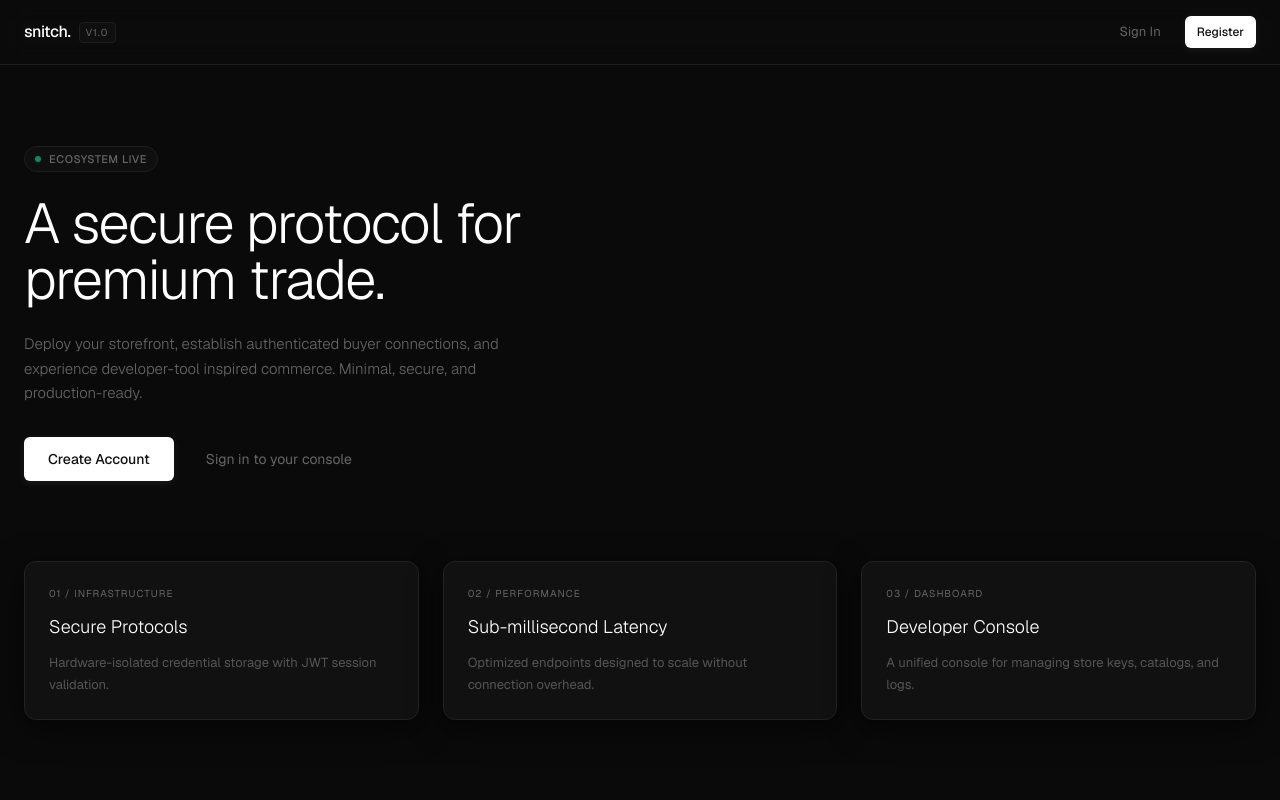
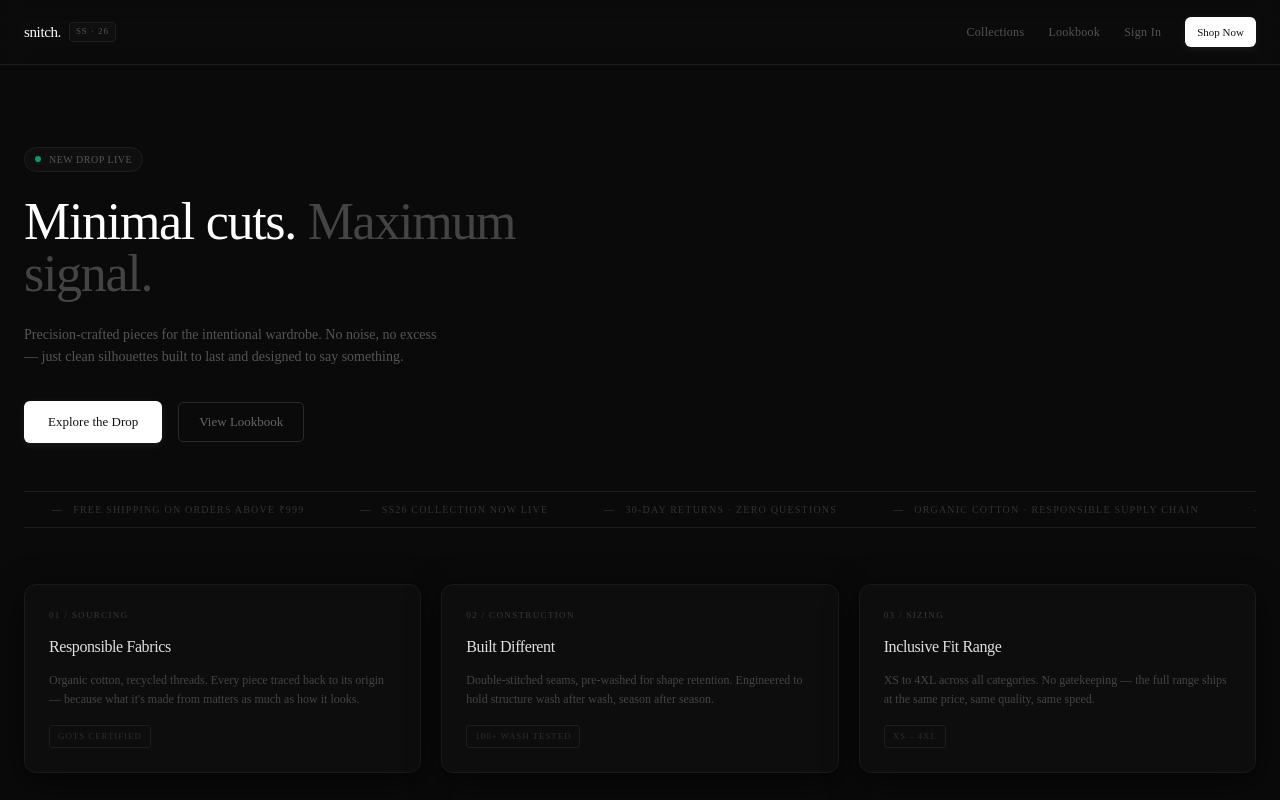
Before and after one commit to bytesizedshrey/snitch, a React app in the folder frontend/: page / in a window 1280 px wide. Shown: the top 800 px of the page. Built offline with nearby package versions, Linux system fonts and the light colour scheme; the HTML template or start-up script is replaced by a standard one.

Commit message:
Configure Vite server proxy for API requests and update auth API base URL. Revamp Home component with new design elements, navigation links, and a ticker strip for promotions.

```diff
--- a/frontend/src/features/auth/service/auth.api.js
+++ b/frontend/src/features/auth/service/auth.api.js
@@ -1,7 +1,7 @@
 import axios from 'axios'
 
 const authApiInstance = axios.create({
-    baseURL : "http://localhost:3000/api/auth",
+    baseURL : "/api/auth",
     withCredentials : true,
 })
 
--- a/frontend/src/features/home/pages/Home.jsx
+++ b/frontend/src/features/home/pages/Home.jsx
@@ -5,21 +5,29 @@ import { Card, CardContent } from '../../../components/ui/card';
 
 export default function Home() {
   return (
-    <div className="min-h-screen bg-[#0a0a0a] text-primary flex flex-col font-['Geist']">
+    <div className="min-h-screen bg-[#0a0a0a] text-primary flex flex-col font-['DM_Sans']">
       {/* Header */}
       <header className="border-b border-[#1e1e1e] bg-[#0c0c0c]/80 backdrop-blur-md sticky top-0 z-50">
         <div className="max-w-7xl mx-auto px-6 h-16 flex items-center justify-between">
           <div className="flex items-center gap-2">
-            <span className="text-[16px] font-medium tracking-tight text-white select-none">snitch.</span>
-            <span className="text-[10px] uppercase tracking-widest text-[#666666] border border-[#1e1e1e] px-1.5 py-0.5 rounded-[4px] bg-[#0f0f0f]">v1.0</span>
+            <span className="text-[15px] font-medium tracking-tight text-white select-none">snitch.</span>
+            <span className="font-['DM_Mono'] text-[9px] uppercase tracking-widest text-[#555555] border border-[#1e1e1e] px-1.5 py-0.5 rounded-[4px] bg-[#0f0f0f]">
+              ss · 26
+            </span>
           </div>
           <nav className="flex items-center gap-6">
-            <Link to="/login" className="text-[13px] text-[#666666] hover:text-white transition-colors">
+            <Link to="/collections" className="text-[12px] text-[#555555] hover:text-white transition-colors tracking-wide">
+              Collections
+            </Link>
+            <Link to="/lookbook" className="text-[12px] text-[#555555] hover:text-white transition-colors tracking-wide">
+              Lookbook
+            </Link>
+            <Link to="/login" className="text-[12px] text-[#555555] hover:text-white transition-colors tracking-wide">
               Sign In
             </Link>
-            <Link to="/register">
-              <Button className="h-[32px] px-3 text-[12px] bg-primary text-[#111111] hover:bg-[#f0f0f0]">
-                Register
+            <Link to="/shop">
+              <Button className="h-[30px] px-3 text-[11px] bg-primary text-[#111111] hover:bg-[#e0e0e0]">
+                Shop Now
               </Button>
             </Link>
           </nav>
@@ -28,74 +36,136 @@ export default function Home() {
 
       {/* Hero Section */}
       <main className="flex-1 max-w-7xl mx-auto px-6 py-20 w-full flex flex-col justify-center">
-        <div className="max-w-2xl">
+        <div className="max-w-[560px]">
           <div className="inline-flex items-center gap-2 border border-[#1e1e1e] px-2.5 py-1 rounded-full bg-[#0f0f0f] mb-6">
             <span className="w-1.5 h-1.5 rounded-full bg-emerald-500 animate-pulse"></span>
-            <span className="text-[11px] text-[#666666] tracking-wider uppercase font-medium">Ecosystem Live</span>
+            <span className="font-['DM_Mono'] text-[10px] text-[#555555] tracking-wider uppercase font-medium">
+              New Drop Live
+            </span>
           </div>
 
-          <h1 className="text-[40px] md:text-[56px] font-light leading-none tracking-tight text-white mb-6">
-            A secure protocol for premium trade.
+          <h1 className="text-[40px] md:text-[52px] font-light leading-none tracking-tight text-white mb-6">
+            Minimal cuts.{' '}
+            <span className="text-[#444444]">Maximum signal.</span>
           </h1>
 
-          <p className="text-[15px] text-[#666666] leading-relaxed mb-8 max-w-lg font-light">
-            Deploy your storefront, establish authenticated buyer connections, and experience developer-tool inspired commerce. Minimal, secure, and production-ready.
+          <p className="text-[14px] text-[#555555] leading-relaxed mb-8 max-w-[420px] font-light">
+            Precision-crafted pieces for the intentional wardrobe. No noise, no excess — just clean silhouettes built to last and designed to say something.
           </p>
 
-          <div className="flex items-center gap-4">
-            <Link to="/register">
-              <Button className="h-[44px] px-6 text-[14px]">
-                Create Account
+          <div className="flex items-center gap-4 flex-wrap">
+            <Link to="/shop">
+              <Button className="h-[42px] px-6 text-[13px]">
+                Explore the Drop
               </Button>
             </Link>
-            <Link to="/login" className="text-[14px] text-[#666666] hover:text-white transition-colors px-4 py-2">
-              Sign in to your console
+            <Link
+              to="/lookbook"
+              className="h-[40px] px-5 text-[13px] text-[#666666] hover:text-white transition-colors border border-[#2a2a2a] hover:border-[#444444] rounded-[5px] flex items-center"
+            >
+              View Lookbook
             </Link>
           </div>
         </div>
 
-        {/* Dashboard Preview / Feature Grid */}
-        <div className="grid grid-cols-1 md:grid-cols-3 gap-6 mt-20">
-          <Card className="p-6">
+        {/* Ticker Strip */}
+        <div className="border-t border-b border-[#1a1a1a] py-2.5 mt-12 overflow-hidden relative">
+          <div className="flex gap-0 whitespace-nowrap animate-[ticker_22s_linear_infinite]">
+            {[
+              'Free shipping on orders above ₹999',
+              'SS26 collection now live',
+              '30-day returns · zero questions',
+              'Organic cotton · responsible supply chain',
+              'New: oversized silhouette series',
+            ].concat([
+              'Free shipping on orders above ₹999',
+              'SS26 collection now live',
+              '30-day returns · zero questions',
+              'Organic cotton · responsible supply chain',
+              'New: oversized silhouette series',
+            ]).map((item, i) => (
+              <span
+                key={i}
+                className="font-['DM_Mono'] text-[10px] uppercase tracking-[0.12em] text-[#333333] px-7"
+              >
+                <span className="text-[#3f3f3f] mr-2.5">—</span>
+                {item}
+              </span>
+            ))}
+          </div>
+        </div>
+
+        {/* Feature Grid */}
+        <div className="grid grid-cols-1 md:grid-cols-3 gap-5 mt-14">
+          <Card className="p-6 bg-[#0d0d0d] border-[#1a1a1a] hover:border-[#2e2e2e] transition-colors">
             <CardContent className="p-0 space-y-3">
-              <div className="text-[10px] uppercase tracking-widest text-[#666666]">01 / Infrastructure</div>
-              <h3 className="text-[18px] font-light text-white">Secure Protocols</h3>
-              <p className="text-[13px] text-[#555555] leading-relaxed">
-                Hardware-isolated credential storage with JWT session validation.
+              <div className="font-['DM_Mono'] text-[9px] uppercase tracking-[0.15em] text-[#3a3a3a]">
+                01 / Sourcing
+              </div>
+              <h3 className="text-[16px] font-light text-[#e0e0e0] tracking-tight">
+                Responsible Fabrics
+              </h3>
+              <p className="text-[12px] text-[#444444] leading-relaxed">
+                Organic cotton, recycled threads. Every piece traced back to its origin — because what it's made from matters as much as how it looks.
               </p>
+              <span className="inline-block font-['DM_Mono'] text-[9px] uppercase tracking-[0.1em] text-[#2d2d2d] border border-[#1e1e1e] px-2 py-1 rounded-[3px]">
+                GOTS Certified
+              </span>
             </CardContent>
           </Card>
 
-          <Card className="p-6">
+          <Card className="p-6 bg-[#0d0d0d] border-[#1a1a1a] hover:border-[#2e2e2e] transition-colors">
             <CardContent className="p-0 space-y-3">
-              <div className="text-[10px] uppercase tracking-widest text-[#666666]">02 / Performance</div>
-              <h3 className="text-[18px] font-light text-white">Sub-millisecond Latency</h3>
-              <p className="text-[13px] text-[#555555] leading-relaxed">
-                Optimized endpoints designed to scale without connection overhead.
+              <div className="font-['DM_Mono'] text-[9px] uppercase tracking-[0.15em] text-[#3a3a3a]">
+                02 / Construction
+              </div>
+              <h3 className="text-[16px] font-light text-[#e0e0e0] tracking-tight">
+                Built Different
+              </h3>
+              <p className="text-[12px] text-[#444444] leading-relaxed">
+                Double-stitched seams, pre-washed for shape retention. Engineered to hold structure wash after wash, season after season.
               </p>
+              <span className="inline-block font-['DM_Mono'] text-[9px] uppercase tracking-[0.1em] text-[#2d2d2d] border border-[#1e1e1e] px-2 py-1 rounded-[3px]">
+                100+ wash tested
+              </span>
             </CardContent>
           </Card>
 
-          <Card className="p-6">
+          <Card className="p-6 bg-[#0d0d0d] border-[#1a1a1a] hover:border-[#2e2e2e] transition-colors">
             <CardContent className="p-0 space-y-3">
-              <div className="text-[10px] uppercase tracking-widest text-[#666666]">03 / Dashboard</div>
-              <h3 className="text-[18px] font-light text-white">Developer Console</h3>
-              <p className="text-[13px] text-[#555555] leading-relaxed">
-                A unified console for managing store keys, catalogs, and logs.
+              <div className="font-['DM_Mono'] text-[9px] uppercase tracking-[0.15em] text-[#3a3a3a]">
+                03 / Sizing
+              </div>
+              <h3 className="text-[16px] font-light text-[#e0e0e0] tracking-tight">
+                Inclusive Fit Range
+              </h3>
+              <p className="text-[12px] text-[#444444] leading-relaxed">
+                XS to 4XL across all categories. No gatekeeping — the full range ships at the same price, same quality, same speed.
               </p>
+              <span className="inline-block font-['DM_Mono'] text-[9px] uppercase tracking-[0.1em] text-[#2d2d2d] border border-[#1e1e1e] px-2 py-1 rounded-[3px]">
+                XS – 4XL
+              </span>
             </CardContent>
           </Card>
         </div>
       </main>
 
       {/* Footer */}
-      <footer className="border-t border-[#1e1e1e] py-8 bg-[#0a0a0a]">
+      <footer className="border-t border-[#1a1a1a] py-7 bg-[#0a0a0a] mt-20">
         <div className="max-w-7xl mx-auto px-6 flex flex-col md:flex-row items-center justify-between gap-4">
-          <p className="text-[12px] text-[#555555]">&copy; 2026 snitch. All rights reserved.</p>
+          <p className="font-['DM_Mono'] text-[11px] text-[#333333]">
+            &copy; 2026 snitch. all rights reserved.
+          </p>
           <div className="flex items-center gap-6">
-            <a href="#" className="text-[12px] text-[#555555] hover:text-white transition-colors">Documentation</a>
-            <a href="#" className="text-[12px] text-[#555555] hover:text-white transition-colors">System Status</a>
-            <a href="#" className="text-[12px] text-[#555555] hover:text-white transition-colors">Security</a>
+            <a href="#" className="text-[11px] text-[#333333] hover:text-[#aaaaaa] transition-colors">
+              Size Guide
+            </a>
+            <a href="#" className="text-[11px] text-[#333333] hover:text-[#aaaaaa] transition-colors">
+              Sustainability
+            </a>
+            <a href="#" className="text-[11px] text-[#333333] hover:text-[#aaaaaa] transition-colors">
+              Returns Policy
+            </a>
           </div>
         </div>
       </footer>
--- a/frontend/vite.config.js
+++ b/frontend/vite.config.js
@@ -7,4 +7,13 @@ import tailwindcss from '@tailwindcss/vite'
 export default defineConfig({
   plugins: [react(),tailwindcss()
   ],
+  server:{
+  proxy:{
+    '/api':{
+      target:'http://localhost:3000',
+      changeOrigin: true,
+      secure : false,
+    }
+  }
+}
 })
```
